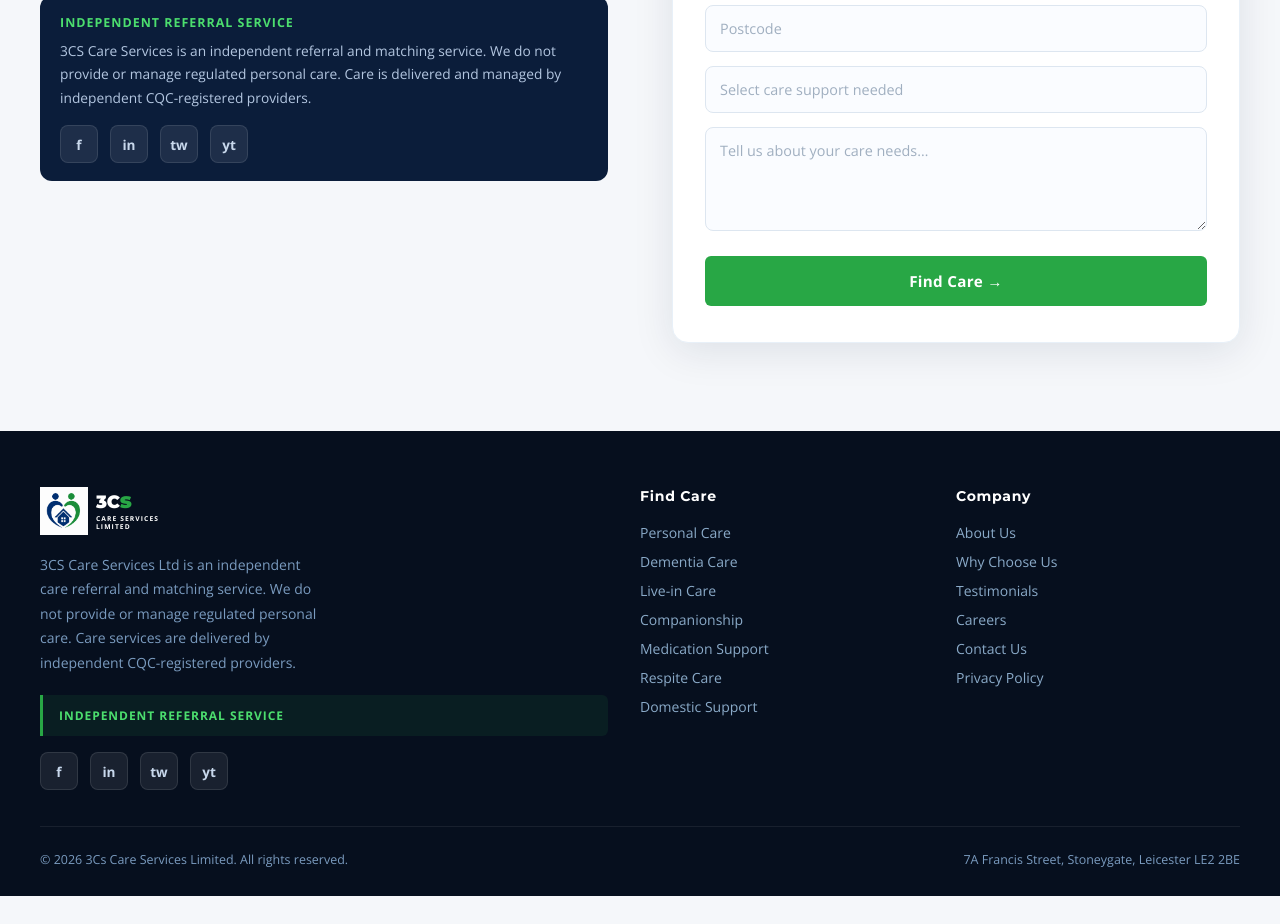
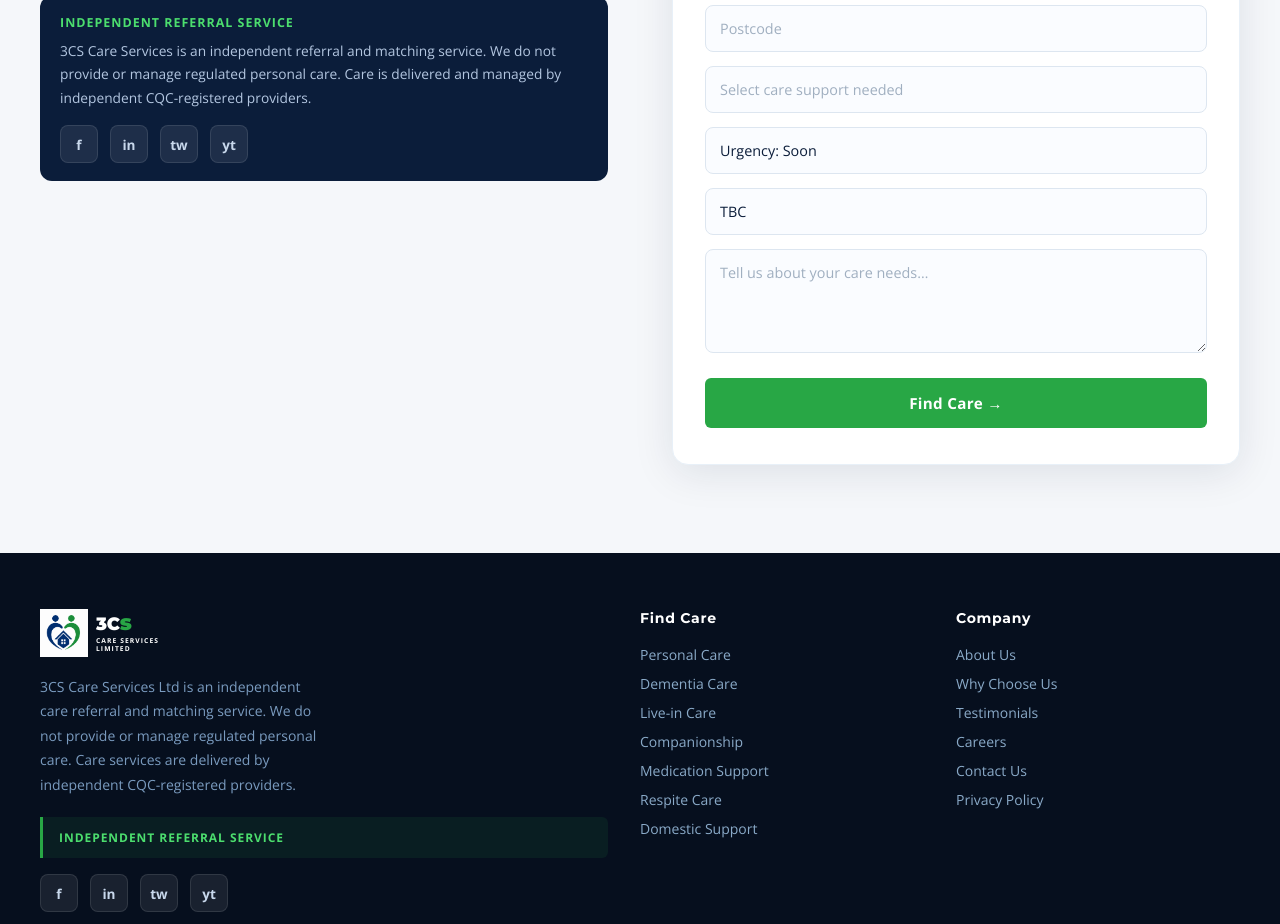
Before and after one commit to crestedweb/3cs, a React (Vite) app: page / in a window 1280 px wide. Shown: the part 8420-9344 px from the top of the page. Before the commit the page ends 9316 px from the top, so only its background shows below. Built offline with nearby package versions, Linux system fonts and the light colour scheme.

Commit message:
the fix4444

```diff
--- a/src/3cs-care-services.jsx
+++ b/src/3cs-care-services.jsx
@@ -2319,6 +2319,8 @@ function ContactForm({ initialPostcode = "" }) {
     phone: "",
     postcode: initialPostcode,
     service: "",
+    urgency: "Soon",
+    budget: "TBC",
     message: initialPostcode ? `Postcode: ${initialPostcode}\nCare needs: ` : "",
   }));
   const [sent, setSent] = useState(false);
@@ -2334,6 +2336,8 @@ function ContactForm({ initialPostcode = "" }) {
       `Phone: ${form.phone || "Not provided"}`,
       `Postcode: ${form.postcode || "Not provided"}`,
       `Service: ${form.service || "Not selected"}`,
+      `Urgency: ${form.urgency || "Soon"}`,
+      `Budget: ${form.budget || "TBC"}`,
       "",
       "Message:",
       form.message,
@@ -2423,6 +2427,13 @@ function ContactForm({ initialPostcode = "" }) {
         <option value="">Select care support needed</option>
         {SERVICES.map(s => <option key={s.name} value={s.name}>{s.name}</option>)}
       </select>
+      <select className="finput" name="urgency" value={form.urgency} onChange={set} style={{ color: "var(--text-primary)" }}>
+        <option value="Soon">Urgency: Soon</option>
+        <option value="This week">This week</option>
+        <option value="Within 2 weeks">Within 2 weeks</option>
+        <option value="This month">This month</option>
+      </select>
+      <input className="finput" name="budget" type="text" placeholder="Approximate budget (optional)" value={form.budget} onChange={set} />
       <textarea className="finput" name="message" placeholder="Tell us about your care needs…" rows={4} value={form.message} onChange={set} style={{ resize: "vertical", marginBottom: 20 }}/>
       {error && <div style={{ color: "#dc3545", marginBottom: 12, fontSize: "0.9rem" }}>{error}</div>}
       <button className="btn btn-green" onClick={handleSubmit} disabled={loading} style={{ width: "100%", padding: "15px" }}>
```
Also changed, not shown: server.js (+13 -0 lines).
